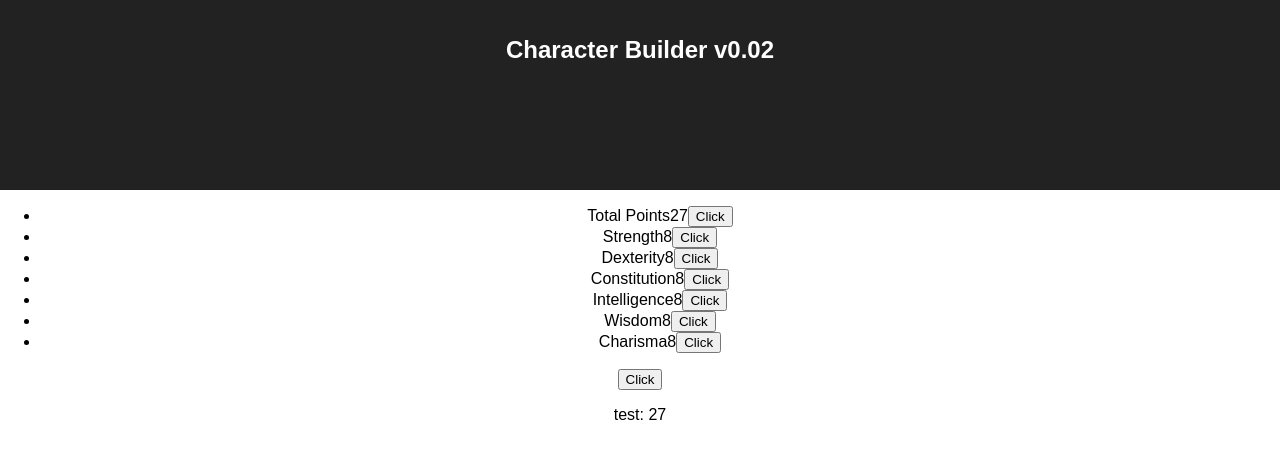
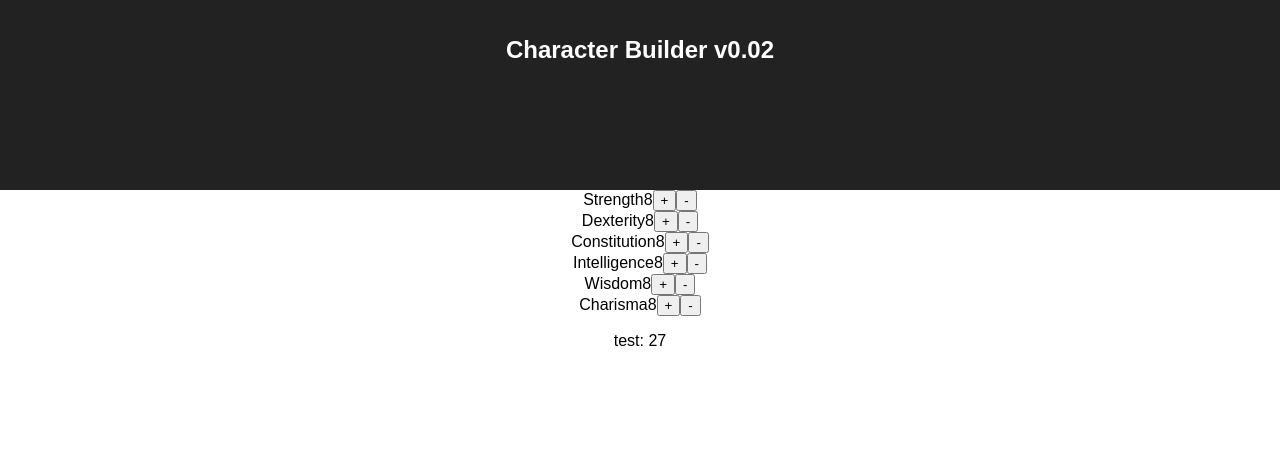
Before and after one commit to jarmbrust/character-builder2, a React (Create React App) app: page / in a window 1280 px wide. Shown: the top 458 px of the page. Built offline with nearby package versions, Linux system fonts and the light colour scheme.

Commit message:
working by ugly

```diff
--- a/src/App.js
+++ b/src/App.js
@@ -1,19 +1,9 @@
 import React, { Component } from 'react';
 import AbilityList from './components/AbilityList';
 import { connect } from 'react-redux';
-import { MODIFY_ABILITY, SET_TOTAL_POINTS } from './actions/types'
-import { adjustTotal } from "./actions";
 import './App.css';
 
 class App extends Component {
-
-	handleOnClick() {
-		console.log('SET_TOTAL_POINTS-click->', this.props.store);
-		this.props.store.dispatch({
-			type: SET_TOTAL_POINTS,
-			adjustment: 1
-		});
-	}
 
   render() {
     return (
@@ -25,12 +15,6 @@ class App extends Component {
 					<AbilityList
 						ability={this.props.statSheet}
 					/>
-					<button onClick={() => {
-						this.handleOnClick();
-						console.log('?');
-					}}>
-						Click
-					</button>
 					<p>test: { console.log(this.props.statSheet)}{ this.props.statSheet[0][0].val}</p>
         </div>
       </div>
@@ -59,7 +43,6 @@ const mapStateToProps = (state) => {
 		chr
 	];
 
-	console.log('statSheet',statSheet);
 	return { statSheet: statSheet };
 };
 
--- a/src/components/AbilityList.js
+++ b/src/components/AbilityList.js
@@ -2,21 +2,20 @@ import React from 'react';
 import AbilityScore from './AbilityScore';
 
 const AbilityList = ({ability}) => (
-//	{console.log('ability', ability);}
-	<ul className="ability-list">
+	<div className="ability-list">
 		{ Object.entries(ability).map((abt) =>{
-			console.log('abt', abt);
-
-			return <li key={abt[1][0].id}>
-				<AbilityScore
-					ability={abt[1][0].name}
-					id={abt[1][0].id}
-					val={abt[1][0].val}
-				/>
-			</li>
+			if (abt[1][0].id !== 'TP') {
+				return <div key={abt[1][0].id}>
+					<AbilityScore
+						ability={abt[1][0].name}
+						id={abt[1][0].id}
+						val={abt[1][0].val}
+					/>
+				</div>
+			}
 		})
 		}
-	</ul>
+	</div>
 );
 
 export default AbilityList;
--- a/src/components/AbilityScore.js
+++ b/src/components/AbilityScore.js
@@ -1,8 +1,6 @@
 import React from 'react';
 import { connect } from 'react-redux';
-import {SET_TOTAL_POINTS, MODIFY_ABILITY} from '../actions/types';
-import { modifyAbility } from '../actions';
-import { bindActionCreators } from 'redux';
+import { modifyAbility, adjustTotal } from '../actions';
 
 const AbilityScore = ({ dispatch, ability, val, id }) => {
 	return (
@@ -11,8 +9,15 @@ const AbilityScore = ({ dispatch, ability, val, id }) => {
 			<span>{val}</span>
 			<button onClick={() => {
 				dispatch(modifyAbility(id, 1));
+				dispatch(adjustTotal(1));
 			}}>
-				Click
+				+
+			</button>
+			<button onClick={() => {
+				dispatch(modifyAbility(id, -1));
+				dispatch(adjustTotal(-1));
+			}}>
+				-
 			</button>
 		</div>
 	)
```
